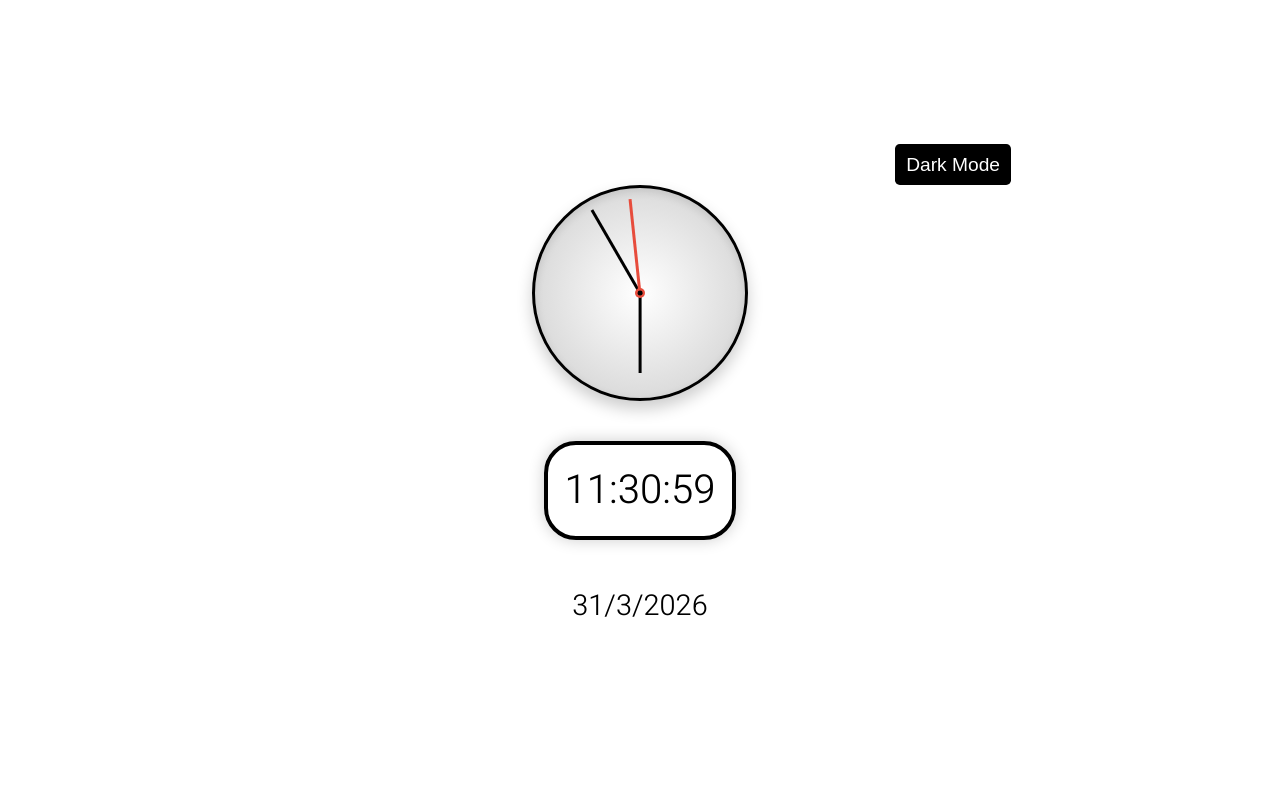
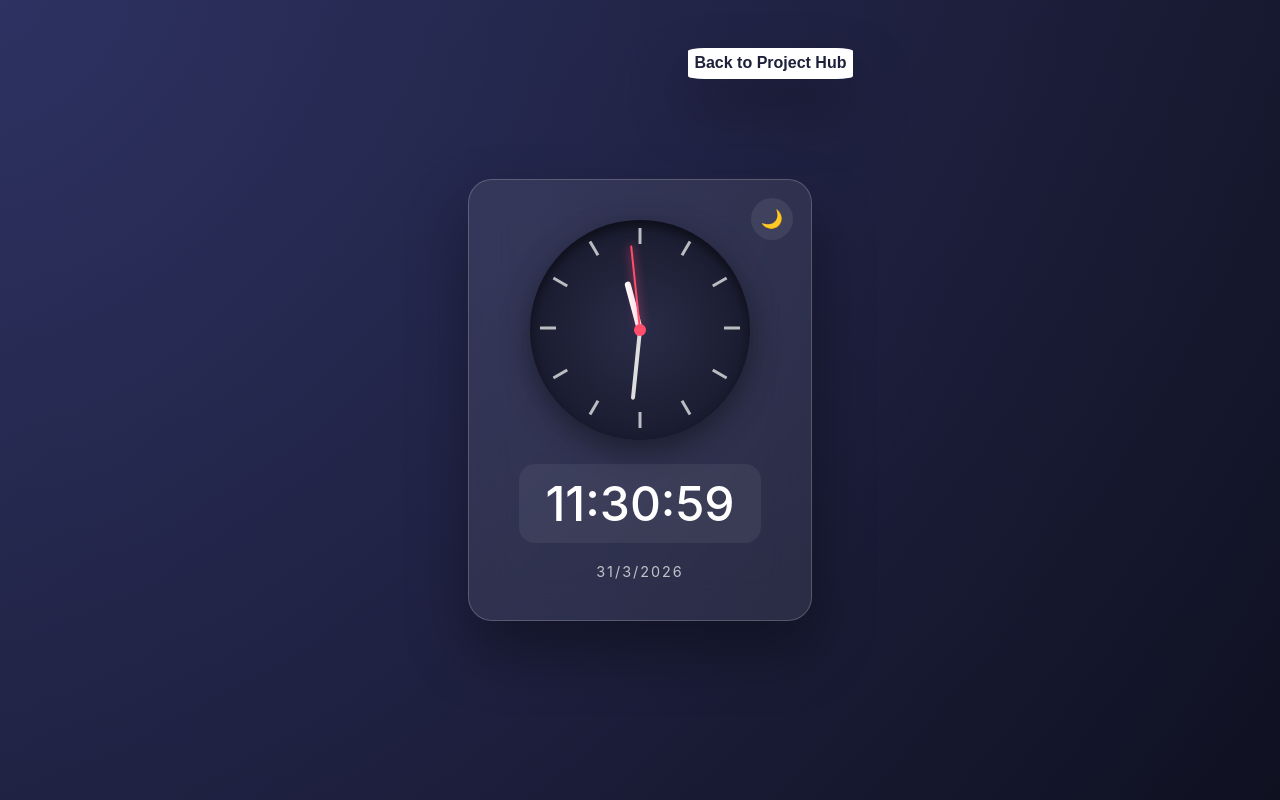
Before and after one commit to LaDonaAmor/Mini-Projects, a PHP site: page /Clock/index.html in a window 1280 px wide. Run offline with PHP 8.4, Linux system fonts and the light colour scheme.

Commit message:
feat: add feat(clock-ui): redesign analog clock with modern glass UI, improved markers, smooth needle rotation, and dark mode toggle
- refactored layout into clock card structure
- implemented glassmorphism UI with gradient background
- added dynamic hour markers generation
- fixed needle positioning and sizing issues
- implemented continuous rotation to prevent backward second-hand animation
- improved analog-to-digital synchronization
- added theme toggle with light/dark mode
- enhanced shadows, depth, and visual hierarchy
- optimized clock responsiveness and alignment

```diff
--- a/Clock/index.html
+++ b/Clock/index.html
@@ -9,27 +9,35 @@
 </head>
 
 <body>
+    <main class="clock-app">
 
-    <div class="clock-container">
-        <button data-label="toggle dark and light mode" id="toggle-btn" class="toggle">
-        Dark Mode
-    </button>
-                    <div class="clock-ring">
+        <div id="back-btn">
+            <a href="/index.html" title="Back to Project Hub"><button class="back" type="button"> Back to Project
+                    Hub</button></a>
+        </div>
 
+        <section class="clock-card">
+
+            <!--Theme Toggle-->
+            <button id="toggle-btn" class="theme-toggle">🌙</button>
+
+            <!--Analog Info-->
             <div class="clock">
-                <div class="ticks">
-                    <div class="needles">
+                <div class="markers"></div>
                 <div id="hour" class="needle hour"></div>
                 <div id="minute" class="needle minute"></div>
                 <div id="second" class="needle second"></div>
-                        <div class="center-point"></div>
+                <div class="center-dot"></div>
             </div>
-                </div>
-            </div>
-        </div>
+
+            <!--Digital Info-->
+            <div class="info">
                 <p id="current-time" class="time"></p>
                 <p id="current-date" class="date"></p>
             </div>
+        </section>
+    </main>
+
     <script src="js.js"></script>
 </body>
 
--- a/Clock/js.js
+++ b/Clock/js.js
@@ -7,17 +7,20 @@ const currentTime = document.getElementById("current-time");
 const currentDate = document.getElementById("current-date");
 
 toggleBtn.addEventListener("click", () => {
-  document.querySelector("html").classList.toggle("dark");
+  document.body.classList.toggle("dark");
 
-  if (toggleBtn.innerText.trim() === "Dark Mode") {
-    toggleBtn.innerText = "Light Mode";
-  } else {
-    toggleBtn.innerText = "Dark Mode";
-  }
+  toggleBtn.textContent = document.body.classList.contains("dark")
+    ? "☀️"
+    : "🌙";
 });
 
-update();
-setInterval(update, 1000);
+const markersContainer = document.querySelector(".markers");
+
+for (let i = 0; i < 12; i++) {
+  const mark = document.createElement("div");
+  mark.style.transform = `translateX(-50%) rotate(${i * 30}deg)`;
+  markersContainer.appendChild(mark);
+}
 
 function update() {
   const date = new Date();
@@ -30,21 +33,24 @@ function update() {
   const month = date.getMonth() + 1;
   const year = date.getFullYear();
 
-  currentTime.innerText = `${formatTime(hours)}:${formatTime(
-    minutes
-  )}:${formatTime(seconds)}`;
+  /* Digital Display */
+  currentTime.innerText = `${formatTime(hours)}:${formatTime(minutes)}:${formatTime(seconds)}`;
   currentDate.innerHTML = `${day}/${month}/${year}`;
 
-  hourEl.style.transform = `translate(-50%, -100%)
-    rotate(${(360 * (hours % 12)) / 12}deg)`;
+  /* Analog Display */
+  const totalHours = (hours % 12) + minutes / 60;
+  hourEl.style.transform = `translateX(-50%) rotate(${totalHours * 30}deg)`;
 
-  minuteEl.style.transform = `translate(-50%, -100%)
-    rotate(${(360 * minutes) / 60}deg)`;
+  const totalMinutes = minutes + seconds / 60;
+  minuteEl.style.transform = `translateX(-50%) rotate(${totalMinutes * 6}deg)`;
 
-  secondEl.style.transform = `translate(-50%, -100%)
-    rotate(${(360 * seconds) / 60}deg)`;
+  const totalSeconds = date.getSeconds() + date.getMinutes() * 60;
+  secondEl.style.transform = `translateX(-50%) rotate(${totalSeconds * 6}deg)`;
 }
 
 function formatTime(num) {
   return String(num).padStart("2", "0");
 }
+
+update();
+setInterval(update, 1000);
--- a/Clock/style.css
+++ b/Clock/style.css
@@ -1,145 +1,184 @@
-@import url('https://fonts.googleapis.com/css?family=Heebo:300&display=swap');
+@import url("https://fonts.googleapis.com/css?family=Heebo:300&display=swap");
 
 * {
   box-sizing: border-box;
+  margin: 0;
+  padding: 0;
+  transition:
+    background-color 0.4s ease,
+    colo 0.4s ease,
+    box-shadow 0.4s ease,
+    transform 0.3s ease;
 }
 
 :root {
-    --primary-color: #000;
-    --secondary-color: #fff;
-    --primary-color-dark: #fff;
-    --secondary-color-dark: #333;
+  --bg1: #1e1f3a;
+  --bg2: #0f1020;
+  --text: #ffffff;
+  --card: rgba(255, 255, 255, 0.08);
+  --border: rgba(255, 255, 255, 0.2);
+  --accent: #ff4d6d;
 }
 
-html {
-    transition: all 0.5s ease-in;
+body.dark {
+  --bg1: #f3f4f6;
+  --bg2: #dfe3ea;
+  --text: #111;
+  --card: rgba(255, 255, 255, 0.6);
+  --border: rgba(0, 0, 0, 0.15);
 }
 
 body {
-    font-family: 'Heebo', sans-serif;
-    margin: 0;
-    display: flex;
-    justify-content: center;
-    max-width: 100vw;
-    min-height: 100vh;
-        overflow: hidden;
-
+  font-family: "Inter", sans-serif;
+  color: var(--text);
 }
 
-html.dark {
-    --primary-color: var(--primary-color-dark);
-    --secondary-color: var(--secondary-color-dark);
+.clock-app {
+  min-height: 100vh;
+  display: grid;
+  place-items: center;
+  background:
+    radial-gradient(circle at top left, #6b7cff33, transparent),
+    linear-gradient(135deg, var(--bg1), var(--bg2));
 }
 
-html.dark {
-    background-color: #111;
-    color: var(--primary-color);
+#back-btn {
+  position: absolute;
+  top: 3rem;
+  left: 43rem;
 }
 
-.clock-container {
+.back {
+  width: 100%;
+  padding: 0.4rem;
+  border: none;
+  background-color: var(--text);
+  color: var(--bg1);
+  cursor: pointer;
+  font-size: 1rem;
+  font-weight: 600;
+  border-radius: 10%;
+  align-items: center;
+  justify-content: center;
+  box-shadow: 0 1.875rem 3.75rem rgba(0, 0, 0, 0.35);
+}
+
+.clock-card {
+  position: relative;
+  padding: 2.5rem 3.125rem;
+  border-radius: 1.5rem;
+  -webkit-backdrop-filter: blur(1.25rem);
+  backdrop-filter: blur(1.25rem);
+  background: var(--card);
+  border: 0.0625rem solid var(--border);
+  box-shadow: 0 1.875rem 3.75rem rgba(0, 0, 0, 0.35);
   display: flex;
   flex-direction: column;
-    justify-content: center;
   align-items: center;
-    width: 90%;
-    max-width: 50rem;
-    width: 100%;
-    margin: 0 auto;
-    padding: 1.8rem;
+  gap: 1.5rem;
 }
 
-.toggle {
-    background-color: var(--primary-color);
-    border: 0;
-    border-radius: 0.3rem;
-    color: var(--secondary-color);
-    font-size: 1.2rem;
-    padding: 0.6rem 0.7rem;
-    align-self: flex-end;
+.clock-card:hover {
+  transform: translate(-0.3125rem);
 }
 
-.toggle:focus {
-    outline: 0;
+.theme-toggle {
+  position: absolute;
+  top: 1.125rem;
+  right: 1.125rem;
+  border: none;
+  cursor: pointer;
+  width: 2.625rem;
+  height: 2.625rem;
+  border-radius: 50%;
+  font-size: 1.125rem;
+  background: var(--card);
+  color: var(--text);
 }
 
 .clock {
-    width: 12rem;
-    height: 12rem;
+  position: relative;
+  width: 13.75rem;
+  height: 13.75rem;
+  border-radius: 50%;
+  background: radial-gradient(circle, #2a2c48, #141526);
+  box-shadow:
+    inset 0 0.375rem 0.75rem rgba(0, 0, 0, 0.5),
+    0 0.625rem 1.875rem rgba(0, 0, 0, 0.4);
 }
 
-.clock-ring {
-    border: 0.2rem solid;
-    border-radius: 50%;
-    width: 13.5rem;
-    height: 13.5rem;
-    position: relative;
-    background: radial-gradient(circle at center, #fff, #ccc);
-    box-shadow: 0 0.5rem 1rem rgba(0,0,0,0.2), inset 0 0.2rem 0.5rem rgba(0,0,0,0.1);
+.markers {
+  position: absolute;
+  inset: 0;
+}
+
+.markers div {
+  position: absolute;
+  width: 0.1875rem;
+  height: 1rem;
+  background: white;
+
+  left: 50%;
+  top: 0.5rem;
+
+  transform-origin: center 6.25rem;
+  opacity: 0.7;
 }
 
 .needle {
-    background-color: var(--primary-color);
-    transition: all 0.5s ease-in;
   position: absolute;
   left: 50%;
-    top: 50%;
+  bottom: 50%;
   transform-origin: bottom center;
-    width: 0.2rem;
-    height: 5rem;
+  transform: translateX(-50%) rotate(0deg);
+  border-radius: 0.625rem;
 }
 
-.needle.hour {
-    height: 6rem;
-    transform: translate(-50%, -100%) rotate(0deg);
+.hour {
+  width: 0.375rem;
+  height: 3.125rem;
+  background: white;
 }
 
-.needle.minute {
-    transform: translate(-50%, -100%) rotate(0deg);
-    height: 5rem;
+.minute {
+  width: 0.25rem;
+  height: 4.375rem;
+  background: #ddd;
 }
 
-.needle.second {
-    background-color: #e74c3c;
-    height: 5.9rem;
-    transform: translate(-50%, -100%) rotate(0deg);
+.second {
+  width: 0.125rem;
+  height: 5.3125rem;
+  background: var(--accent);
+  box-shadow: 0 0 0.625rem var(--accent);
 }
 
-.center-point {
-    background-color: #e74c3c;
+.center-dot {
+  position: absolute;
+  width: 0.75rem;
+  height: 0.75rem;
+  background: var(--accent);
   border-radius: 50%;
-    width: 0.625rem;
-    height: 0.625rem;
-    position: absolute;
+  top: 50%;
   left: 50%;
-    top: 50%;
   transform: translate(-50%, -50%);
 }
 
-.center-point::after {
-    background-color: var(--primary-color);
-    transition: all 0.5s ease-in;
-    border-radius: 50%;
-    content: '';
-    width: 0.3rem;
-    height: 0.3rem;
-    position: absolute;
-    left: 50%;
-    top: 50%;
-    transform: translate(-50%, -50%);
+.info {
+  text-align: center;
 }
 
 .time {
-    font-size: 2.5rem;
-    margin-bottom: 1rem;
-    padding: 1rem;
-    border: 0.3rem solid;
-    border-radius: 2rem;
-    backdrop-filter: blur(4px);
-    background-color: rgba(255,255,255,0.1);
-    box-shadow: 0 0 1rem rgba(0,0,0,0.2);
+  font-size: 3rem;
+  font-weight: 500;
+  padding: 0.625rem 1.625rem;
+  border-radius: 1rem;
+  background: rgba(255, 255, 255, 0.06);
 }
 
 .date {
-    font-size: 1.8rem;
-    text-transform: uppercase;
+  margin-top: 1.25rem;
+  font-size: 0.9rem;
+  letter-spacing: 0.125rem;
+  opacity: 0.7;
 }
--- a/Rock, Paper, Scissors/index.html
+++ b/Rock, Paper, Scissors/index.html
@@ -7,10 +7,13 @@
     <title>Rock, Paper, Scissors</title>
     <link rel="stylesheet" href="style.css" />
     <script src="https://kit.fontawesome.com/528d817e8b.js" crossorigin="anonymous"></script>
-
 </head>
 
 <body>
+    <div id="back-btn">
+        <a href="/index.html" title="Back to Project Hub"><button class="back" type="button">Back to Project
+                Hub</button></a>
+    </div>
     <div class="container">
         <div class="game-title">ROCK, PAPER, SCISSORS</div>
 
```
Also changed, not shown: Rock, Paper, Scissors/style.css (+35 -7 lines), Timer/index.html (+13 -37 lines), Timer/style.css (+35 -4 lines), ToDo-List/index.html (+10 -7 lines), ToDo-List/style.css (+35 -7 lines), Clock/img/clock.png (added), Timer/img/timer original.jpg (renamed from Timer/timer original.jpg). Lines whose indentation alone changed are shown as unchanged.
